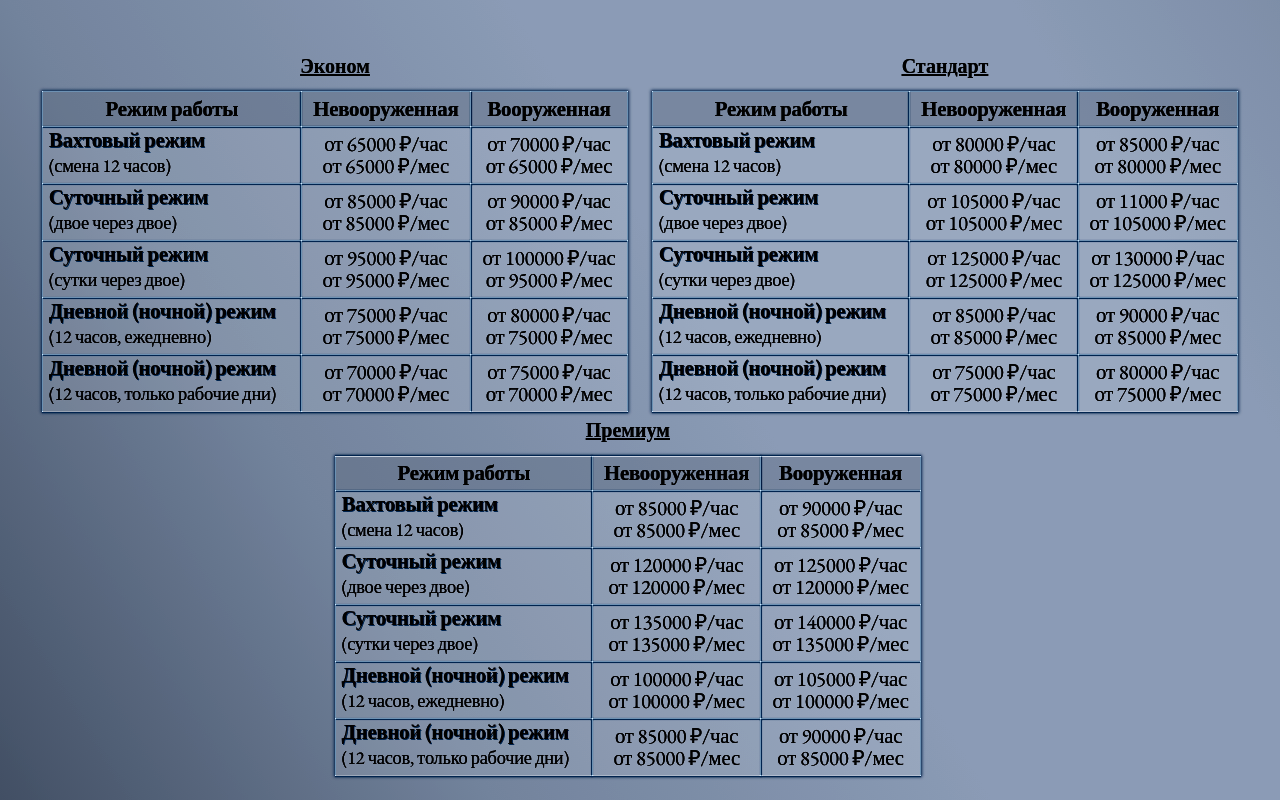
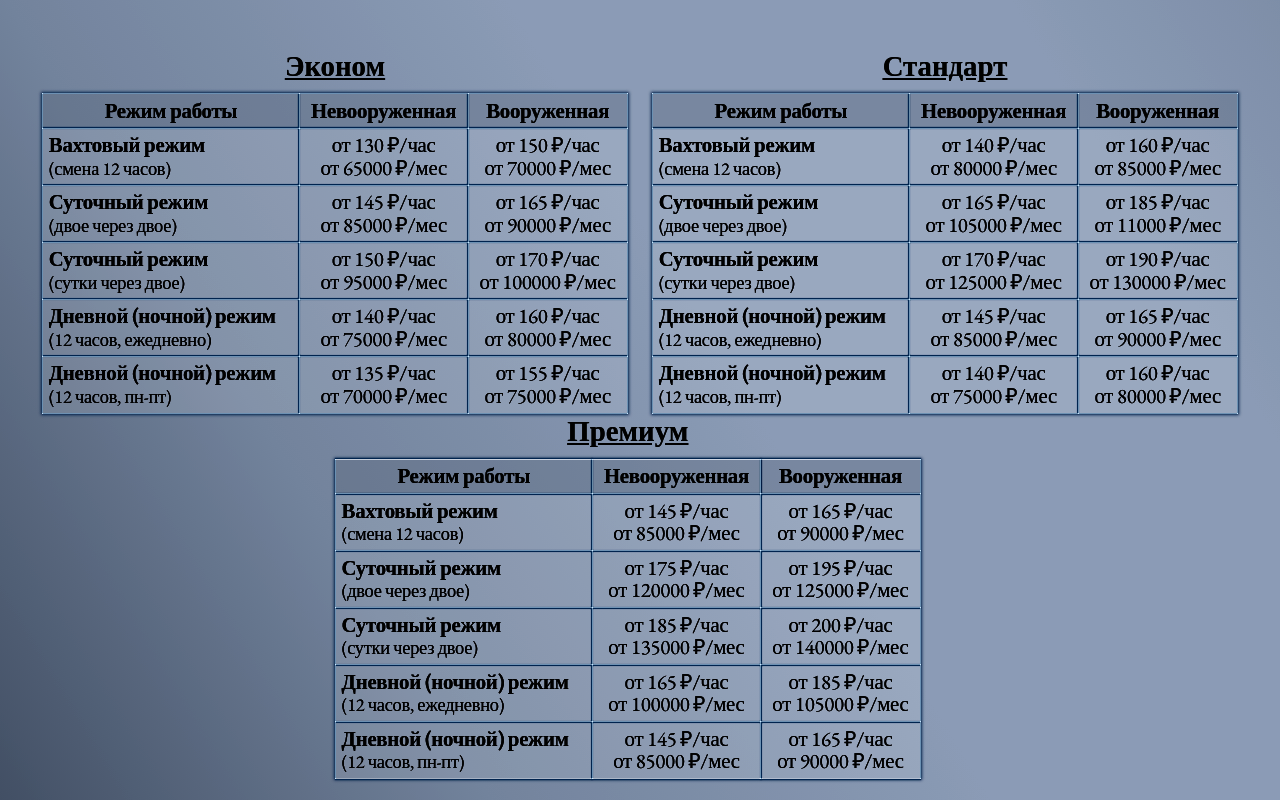
Before and after one commit to AnigalHub/Valencia, a Nuxt app: page /services/bodyguard in a window 1280 px wide. Shown: the part 1360-2160 px from the top of the page. Built offline with nearby package versions, Linux system fonts and the light colour scheme; a web font is replaced by a local one.

Commit message:
изменена структура вывода - с помощью flex и без картинок

```diff
--- a/components/secondary_pages/tarrifs_content.vue
+++ b/components/secondary_pages/tarrifs_content.vue
@@ -3,104 +3,111 @@
     <b-container>
       <div class="flex-container">
         <div>
-          <h6>Эконом</h6>
+          <h3>Эконом</h3>
           <b-table class="text" hover :items="items" :fields="fields">
             <template v-slot:cell(econom)="{item}">
-              <h4>{{item.name}}</h4>
+              <div class="text"><b>{{item.name}}</b></div>
               <span class="text_descr">{{item.descr_name}}</span>
             </template>
             <template v-slot:cell(tt)="{item}">
-              <div> от {{item.price}} ₽/час</div>
+              <div> от {{item.price_hour}} ₽/час</div>
               <div> от {{item.price}} ₽/мес</div>
             </template>
             <template v-slot:cell(ttr)="{item}">
-              <div>от {{item.price_with_weapon}} ₽/час </div>
-              <div> от {{item.price}} ₽/мес</div>
+              <div>от {{item.price_hour_with_weapon}} ₽/час </div>
+              <div> от {{item.price_with_weapon}} ₽/мес</div>
             </template>
           </b-table>
         </div>
         <div>
-          <h6>Стандарт</h6>
+          <h3>Стандарт</h3>
           <b-table class="text" hover :items="items2" :fields="fields">
             <template v-slot:cell(econom)="{item}">
-              <h4>{{item.name}}</h4>
+              <div class="text"><b>{{item.name}}</b></div>
               <span class="text_descr">{{item.descr_name}}</span>
             </template>
             <template v-slot:cell(tt)="{item}">
-              <div> от {{item.price}} ₽/час</div>
+              <div> от {{item.price_hour}} ₽/час</div>
               <div> от {{item.price}} ₽/мес</div>
             </template>
             <template v-slot:cell(ttr)="{item}">
-              <div>от {{item.price_with_weapon}} ₽/час </div>
-              <div> от {{item.price}} ₽/мес</div>
+              <div>от {{item.price_hour_with_weapon}} ₽/час </div>
+              <div> от {{item.price_with_weapon}} ₽/мес</div>
             </template>
           </b-table>
         </div>
         <div>
-          <h6>Премиум</h6>
+          <h3>Премиум</h3>
           <b-table class="text" hover :items="items3" :fields="fields">
             <template v-slot:cell(econom)="{item}">
-              <h4>{{item.name}}</h4>
+              <div class="text"><b>{{item.name}}</b></div>
               <span class="text_descr">{{item.descr_name}}</span>
             </template>
             <template v-slot:cell(tt)="{item}">
-              <div> от {{item.price}} ₽/час</div>
+              <div> от {{item.price_hour}} ₽/час</div>
               <div> от {{item.price}} ₽/мес</div>
             </template>
             <template v-slot:cell(ttr)="{item}">
-              <div>от {{item.price_with_weapon}} ₽/час </div>
-              <div> от {{item.price}} ₽/мес</div>
+              <div>от {{item.price_hour_with_weapon}} ₽/час </div>
+              <div> от {{item.price_with_weapon}} ₽/мес</div>
             </template>
           </b-table>
         </div>
       </div>
-
-
-
     </b-container>
   </div>
 </template>
 
 <script>
-  import Weapon_svg from "../tariffs_svg/weapon_svg";
-  import NoWeapon_svg from "../tariffs_svg/no_weapon_svg";
     export default {
       name: "tarrifs_content",
-      components: {Weapon_svg,NoWeapon_svg},
       data() {
         return {
-          fields: [{ label: "Режим работы", key: "econom" },
+          name_page:"Тарифы",
+          fields: [
+            { label: "Режим работы", key: "econom" },
             { label: "Невооруженная", key: "tt" },
-            { label: "Вооруженная", key: "ttr" },],
+            { label: "Вооруженная", key: "ttr" },
+          ],
           items: [
             {
               name:'Вахтовый режим',
               descr_name:'(смена 12 часов)',
+              price_hour:130,
               price:65000,
+              price_hour_with_weapon:150,
               price_with_weapon:70000,
             },
             {
               name:'Суточный режим',
               descr_name:'(двое через двое)',
+              price_hour:145,
               price:85000,
+              price_hour_with_weapon:165,
               price_with_weapon:90000,
             },
             {
               name:'Суточный режим',
               descr_name:'(сутки через двое)',
+              price_hour:150,
               price:95000,
+              price_hour_with_weapon:170,
               price_with_weapon:100000,
             },
             {
               name:'Дневной (ночной) режим',
               descr_name:'(12 часов, ежедневно)',
+              price_hour:140,
               price:75000,
+              price_hour_with_weapon:160,
               price_with_weapon:80000,
             },
             {
               name:'Дневной (ночной) режим',
-              descr_name:'(12 часов,  только рабочие дни)',
+              descr_name:'(12 часов, пн-пт)',
+              price_hour:135,
               price:70000,
+              price_hour_with_weapon:155,
               price_with_weapon:75000,
             },
           ],
@@ -108,31 +115,41 @@
             {
               name:'Вахтовый режим',
               descr_name:'(смена 12 часов)',
+              price_hour:140,
               price:80000,
+              price_hour_with_weapon:160,
               price_with_weapon:85000,
             },
             {
               name:'Суточный режим',
               descr_name:'(двое через двое)',
+              price_hour:165,
               price:105000,
+              price_hour_with_weapon:185,
               price_with_weapon:11000,
             },
             {
               name:'Суточный режим',
               descr_name:'(сутки через двое)',
+              price_hour:170,
               price:125000,
+              price_hour_with_weapon:190,
               price_with_weapon:130000,
             },
             {
               name:'Дневной (ночной) режим',
               descr_name:'(12 часов, ежедневно)',
+              price_hour:145,
               price:85000,
+              price_hour_with_weapon:165,
               price_with_weapon:90000,
             },
             {
               name:'Дневной (ночной) режим',
-              descr_name:'(12 часов,  только рабочие дни)',
+              descr_name:'(12 часов, пн-пт)',
+              price_hour:140,
               price:75000,
+              price_hour_with_weapon:160,
               price_with_weapon:80000,
             },
           ],
@@ -140,31 +157,41 @@
             {
               name:'Вахтовый режим',
               descr_name:'(смена 12 часов)',
+              price_hour:145,
               price:85000,
+              price_hour_with_weapon:165,
               price_with_weapon:90000,
             },
             {
               name:'Суточный режим',
               descr_name:'(двое через двое)',
+              price_hour:175,
               price:120000,
+              price_hour_with_weapon:195,
               price_with_weapon:125000,
             },
             {
               name:'Суточный режим',
               descr_name:'(сутки через двое)',
+              price_hour:185,
               price:135000,
+              price_hour_with_weapon:200,
               price_with_weapon:140000,
             },
             {
               name:'Дневной (ночной) режим',
               descr_name:'(12 часов, ежедневно)',
+              price_hour:165,
               price:100000,
+              price_hour_with_weapon:185,
               price_with_weapon:105000,
             },
             {
               name:'Дневной (ночной) режим',
-              descr_name:'(12 часов,  только рабочие дни)',
+              descr_name:'(12 часов, пн-пт)',
+              price_hour:145,
               price:85000,
+              price_hour_with_weapon:165,
               price_with_weapon:90000,
             },
           ]
@@ -173,53 +200,8 @@
     }
 </script>
 <style>
-  table{
-    background: rgba(219, 205, 205, 0.1);
-    box-shadow: 0 0 3px 1px #0f2538;
-  }
-  .table th{
-    background: rgba(8, 22, 33, 0.25) !important;
-
-  }
-  .table th{
-    background: rgba(8, 22, 33, 0.25) !important;
-  }
-  .table th, .table td {
-    padding: 0.35rem !important;
-    border: 1px solid rgba(250, 250, 250, 0.23) !important;
-    box-shadow: 0 0 1px 1px #0f2538;
-  }
-  th,tr td:nth-child(2),tr td:nth-child(3){
-    text-align: center !important;
-  }
 
 </style>
-<style scoped lang="scss">
-  h6{
-    text-align: center;
-  }
-  .flex-container > div {
-    width: 48%;
-    margin: 0 1% !important;
-    &:last-child{
-      margin-left: 25% !important;
-    }
-  }
-  img{
-    width: 5%;
-    margin: 0.5%;
-    //border-radius: 50%;
-    float: left;
-    box-shadow: none;
-    //background: rgba(255, 255, 255, 0.85);
-    filter: brightness(60%) !important
-  }
-  svg{
-    width: 32px;
-    height: 40px;
-    float: left;
-  }
-  p{
-    margin-top: 3.5%;
-  }
+<style scoped>
+
 </style>
```
